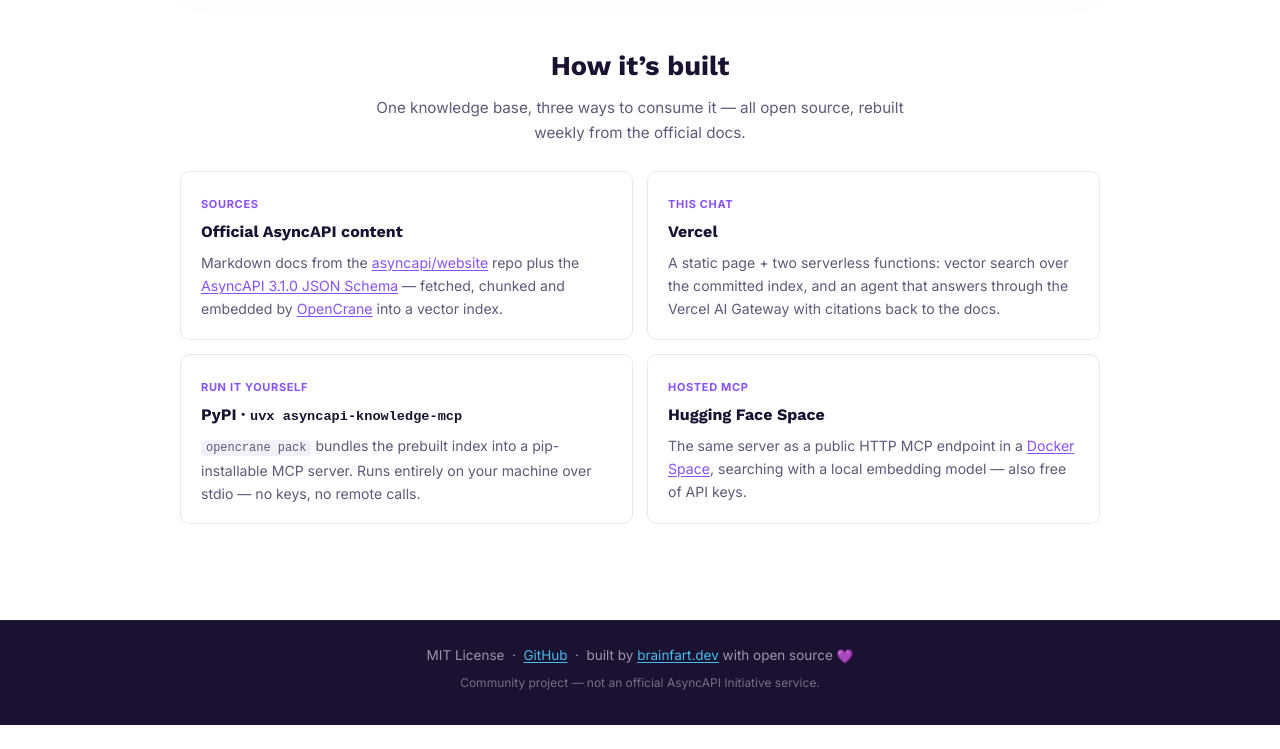
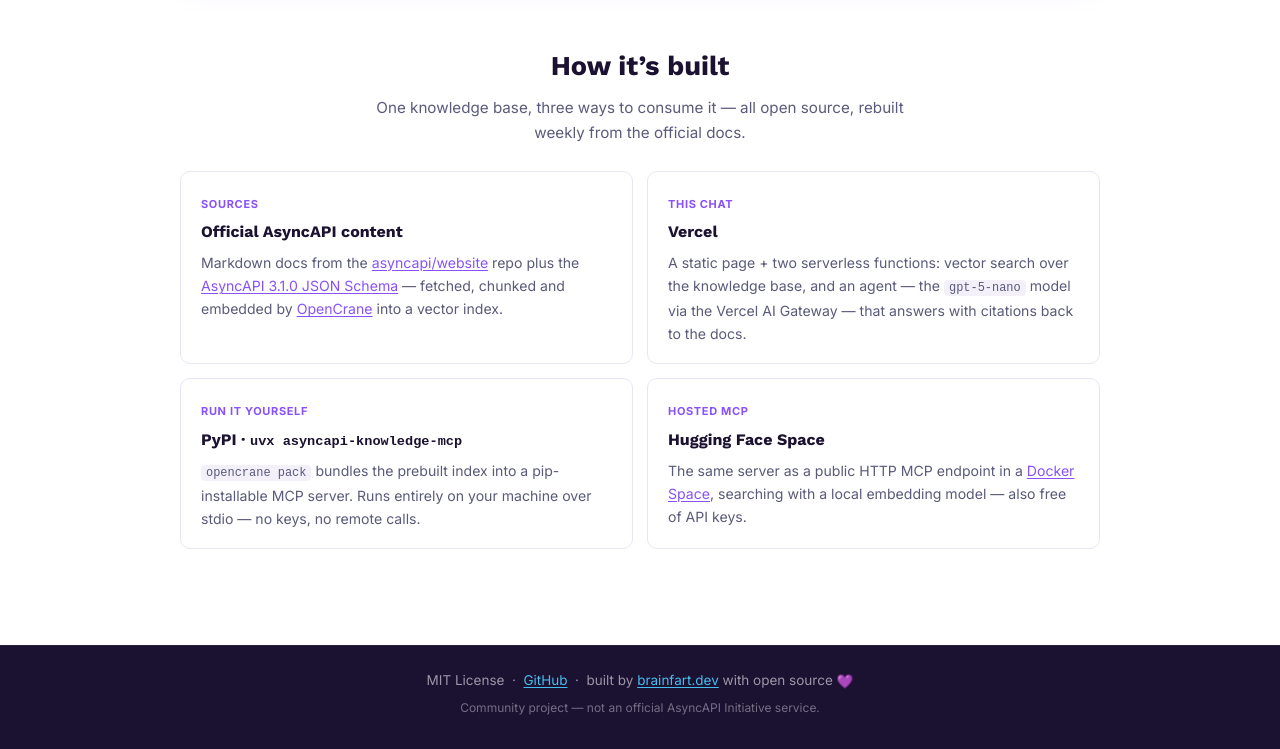
Before and after one commit to derberg/asyncapi-knowledge-mcp, a website: page chat/index.html in a window 1280 px wide. Shown: the part 650-1399 px from the top of the page. Before the commit the page ends 1375 px from the top, so only its background shows below. Drawn offline with Linux system fonts and the light colour scheme.

```diff
--- a/chat/index.html
+++ b/chat/index.html
@@ -158,8 +158,9 @@
           <span class="arch-card__step">This chat</span>
           <h3 class="arch-card__name">Vercel</h3>
           <p class="arch-card__text">
-            A static page + two serverless functions: vector search over the committed index,
-            and an agent that answers through the Vercel AI&nbsp;Gateway with citations back to the docs.
+            A static page + two serverless functions: vector search over the knowledge base,
+            and an agent &mdash; the <code>gpt-5-nano</code> model via the Vercel AI&nbsp;Gateway &mdash;
+            that answers with citations back to the docs.
           </p>
         </div>
         <div class="arch-card">
```
